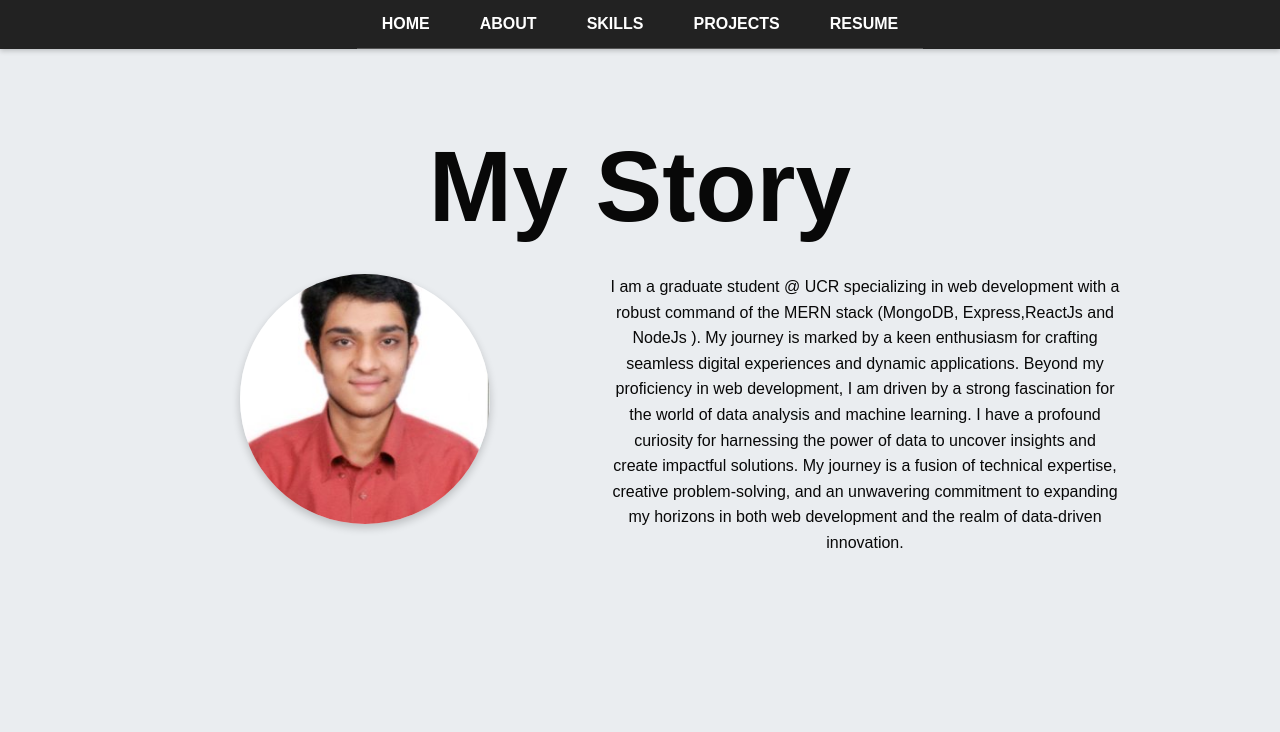
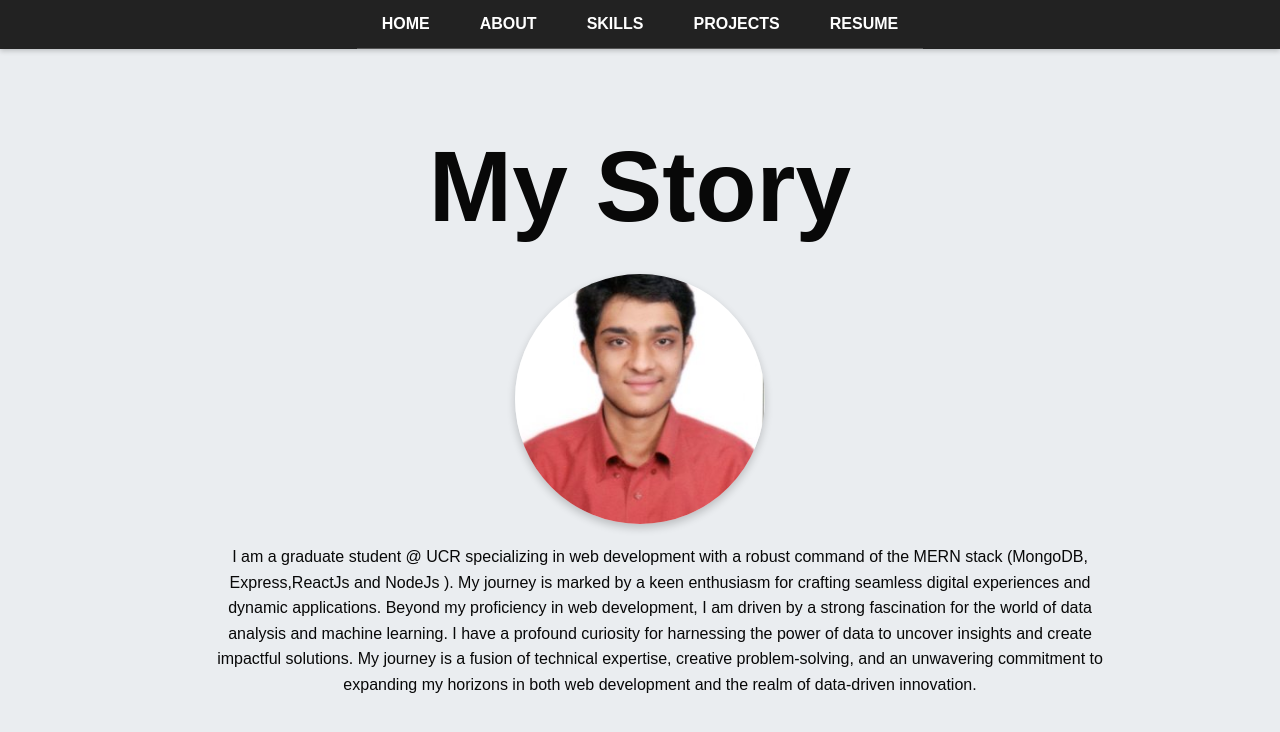
Before and after one commit to Mazrah18/ReactPortfolioWebsite, a React (Create React App) app: page /about in a window 1280 px wide. Shown: the top 732 px of the page. Built offline with nearby package versions, Linux system fonts and the light colour scheme.

Commit message:
minor changes

```diff
--- a/src/About.js
+++ b/src/About.js
@@ -14,8 +14,8 @@ const AboutMe = () => {
 
       <div className="about" style={{ maxWidth: '1000px', width: '100%', padding: '0 20px' }}>
 
-        <div className="row" style={{ display: 'flex', flexWrap: 'wrap' }}>
-          {/* Left Half - Your Photo */}
+        <div className="row">
+
           <div className="about-col-1" style={{ flex: '1 1 300px', display: 'flex', justifyContent: 'center' }}>
           <div
           className="circular-image-container"
--- a/src/index.css
+++ b/src/index.css
@@ -888,11 +888,6 @@ a:hover {
 
 
 
-.row {
-
-  align-items: flex-start;
-  justify-content: space-between;
-}
 
 .about-col-1 {
 
```
